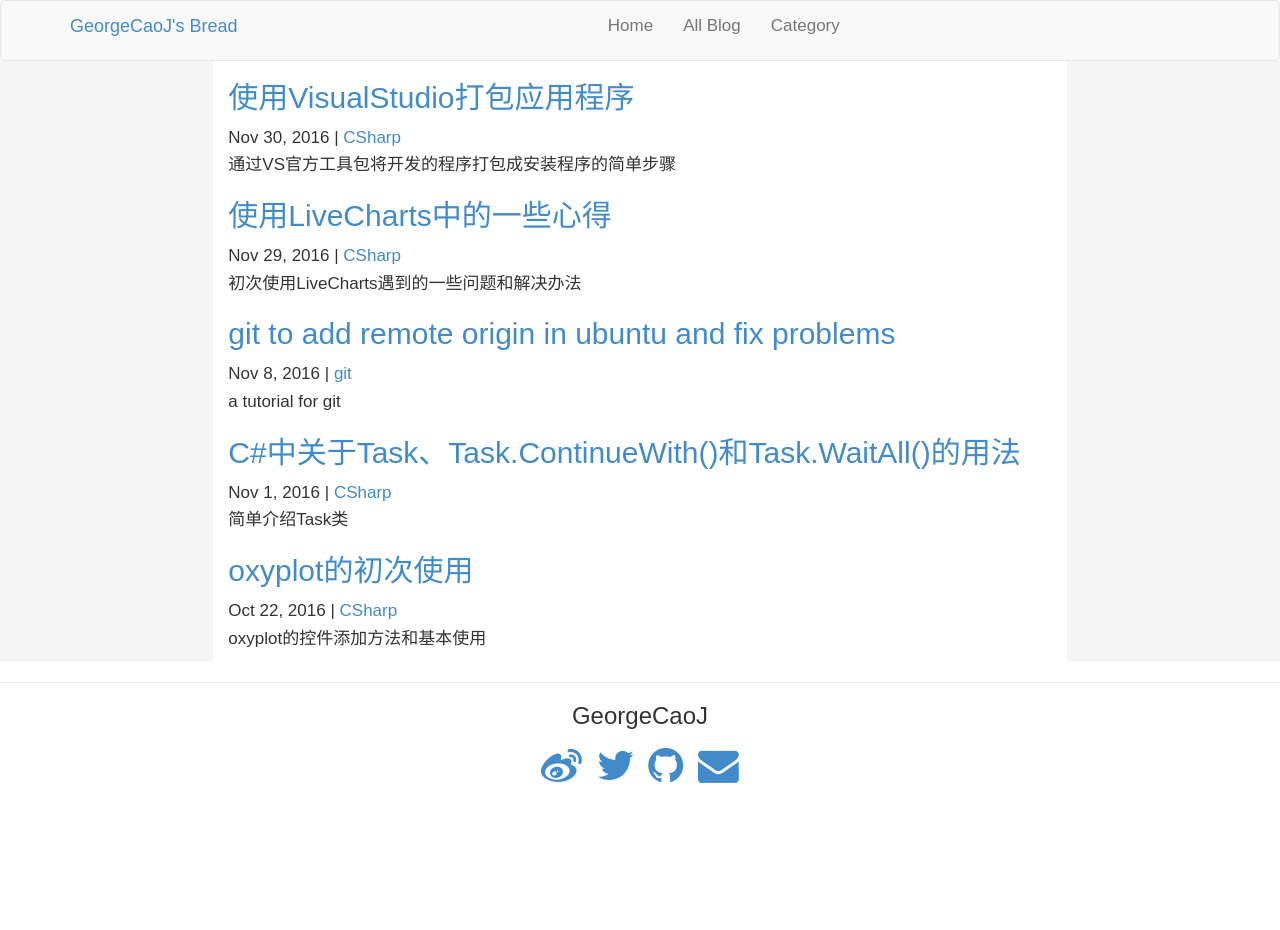
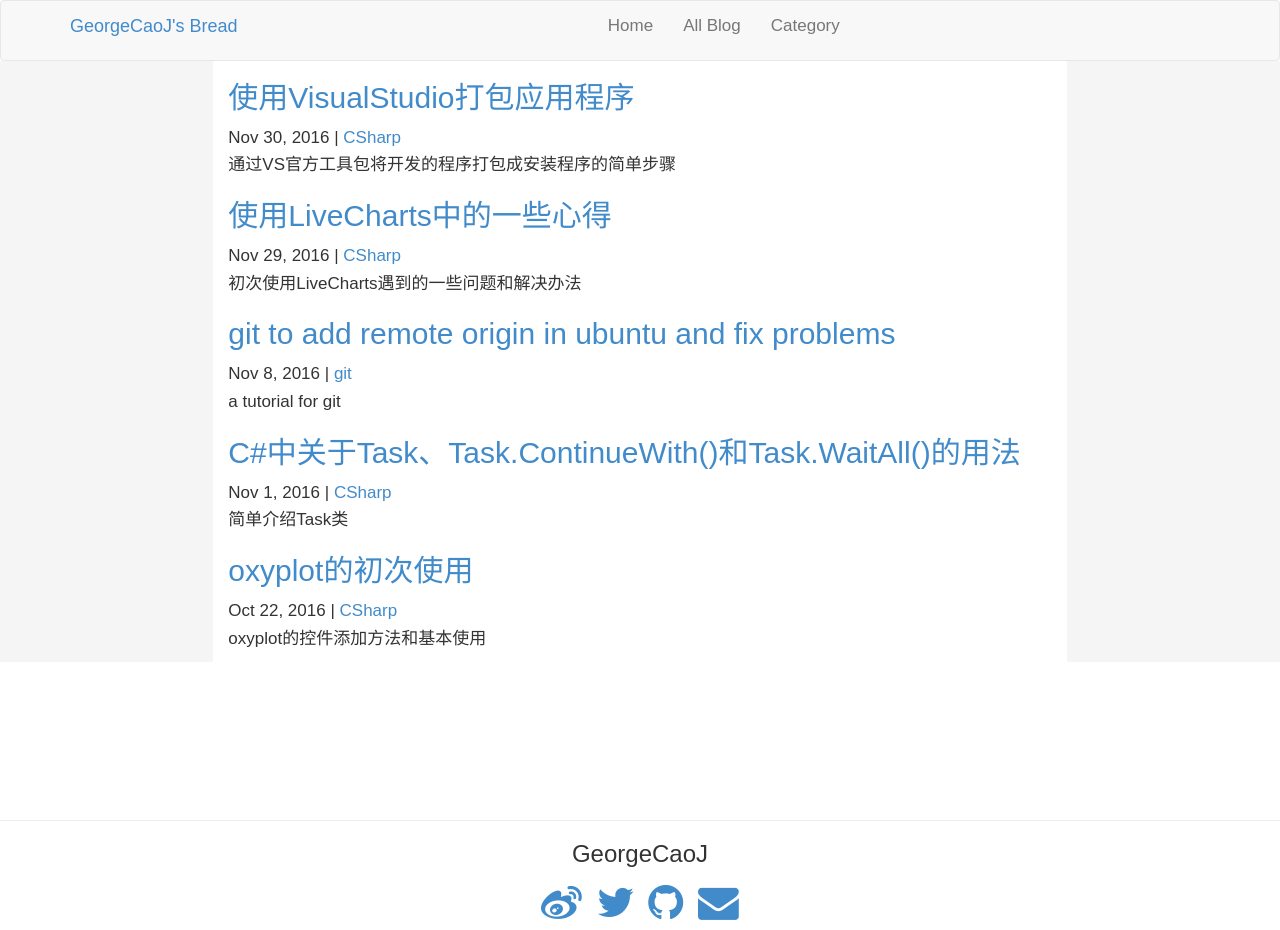
Before and after one commit to GeorgeCaoJ/blog, a Jekyll site: the page built from index.html, in a window 1280 px wide. Built offline with Jekyll 4.4.1, drawn with Linux system fonts in a browser that asks for light colours; before the commit the page ends 900 px from its top, so only the background shows below that.

Commit message:
make the footer stay bottom when content is not enough

```diff
--- a/_layouts/default.html
+++ b/_layouts/default.html
@@ -14,6 +14,7 @@
 
     </head>
    <body>
+   <div class="wrapper"> <!--http://stackoverflow.com/questions/25671073/footer-below-content-but-not-floating-mid-air-if-not-enough-content -->
         {%include nav.html%}
         <!-- background photo and title in -->
         <div class="container-fluid">
@@ -26,6 +27,7 @@
                 <div class="col-md-2 hidden-sm"></div>
             </div>
         </div>
+    </div>
     <footer>
     {% include footer.html %}
     </footer>
--- a/css/common.css
+++ b/css/common.css
@@ -16,6 +16,20 @@
 
 .textarea{
     background-color: #fff;
+}
+
+html, body {
+    height: 100%;
+}
+
+.wrapper {
+    min-height: 100%;
+    margin-bottom: -100px;
+    padding-bottom: 100px;
+}
+
+footer {
+    height: 100px;
 }
 
 body {
```
Lines whose indentation alone changed are shown as unchanged.
